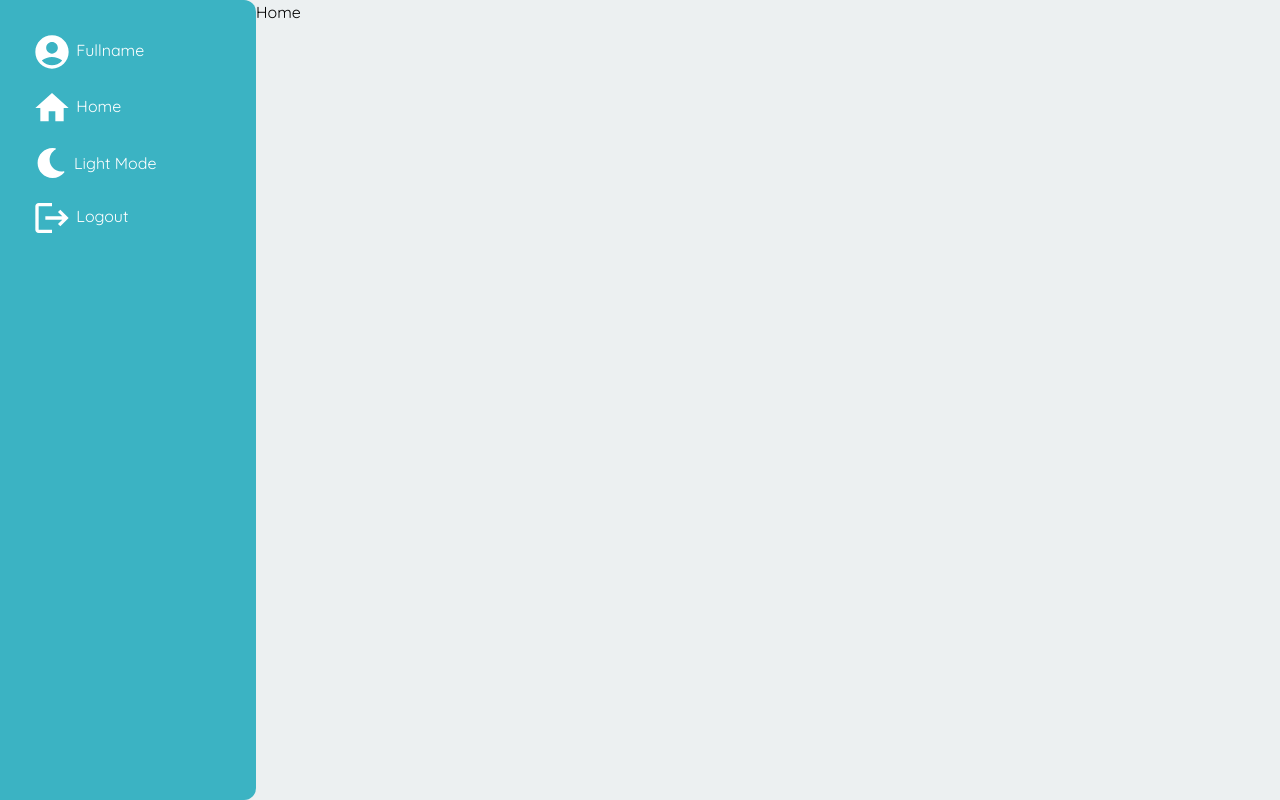
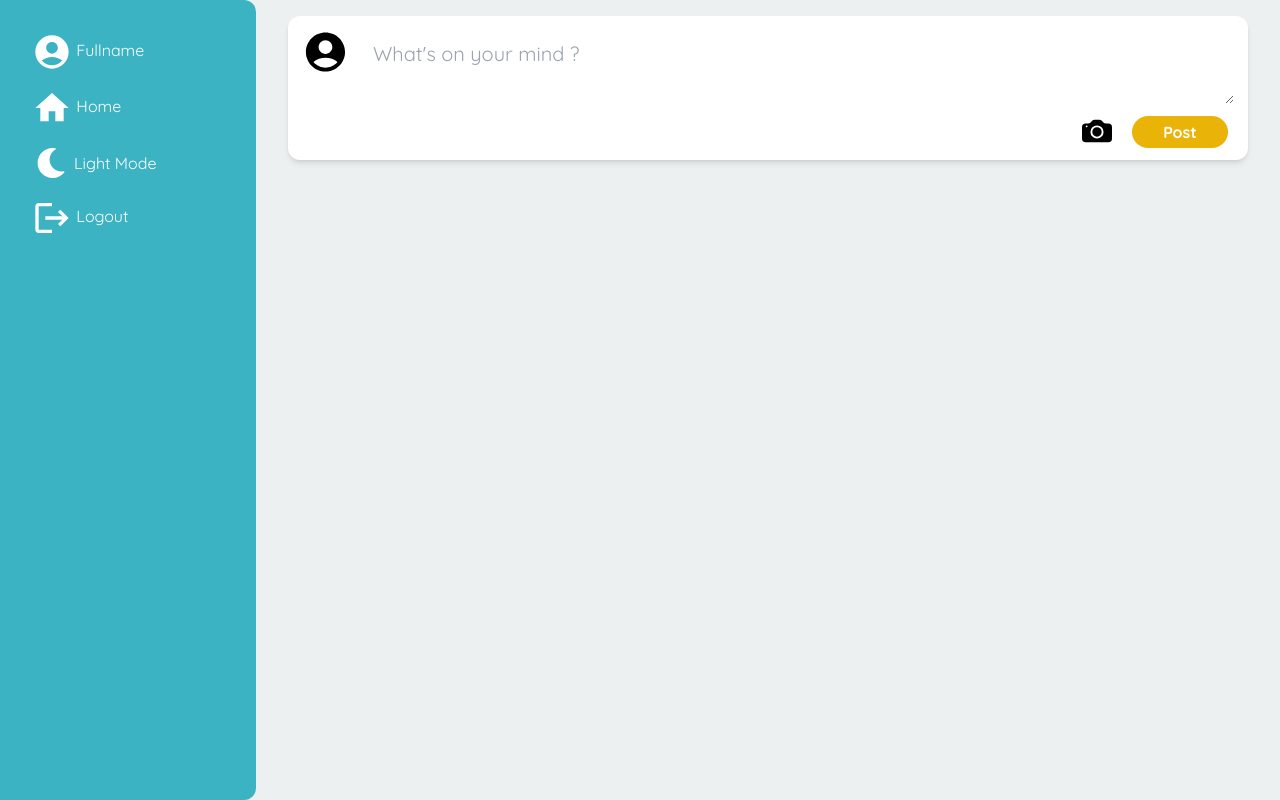
Before and after one commit to BE10-Kelompok-1/Frontend, a React (Vite) app: page / in a window 1280 px wide. Built offline with nearby package versions, Linux system fonts and the light colour scheme.

Commit message:
add post field

```diff
--- /dev/null
+++ b/src/components/InputPost.jsx
@@ -0,0 +1,23 @@
+import React from 'react'
+import { MdAccountCircle } from "react-icons/md";
+import {BsFillCameraFill} from "react-icons/bs"
+
+import Button from "../components/Button";
+
+export default function () {
+  return (
+        <form className='w-11/12 h-36 mx-auto bg-white relative top-4 rounded-xl z-2 shadow-md sm:w-9/12'>
+            <div className='flex flex-row justify-evenly items-center sm:flex-none'>
+                <div className='flex flex row items-center sm:flex-none w-full px-3.5'>
+                    <MdAccountCircle size={50} />
+                    <textarea class="textarea relative top-4 w-64 ml-2 text-xl sm:w-full" placeholder="What's on your mind ?"></textarea>
+                </div>
+                <BsFillCameraFill size={30} className={"cursor-pointer visible sm:hidden"} />
+            </div>
+            <div className='w-full flex flex-row justify-end mt-7'>
+                <BsFillCameraFill size={30} className={"hidden sm:block mr-5 cursor-pointer"} />
+                <Button kelas={"bg-yellow-500 py-1 hover:bg-blue-700 text-white font-bold rounded-full w-24 mr-5"} label="Post" />
+            </div>
+        </form>
+  )
+}
--- a/src/pages/index.jsx
+++ b/src/pages/index.jsx
@@ -1,9 +1,10 @@
 import Layout from "../components/Layout";
+import InputPost from "../components/InputPost";
 
 export default function Home() {
   return (
     <Layout>
-      <div>Home</div>
+        <InputPost />
     </Layout>
   );
 }
```
